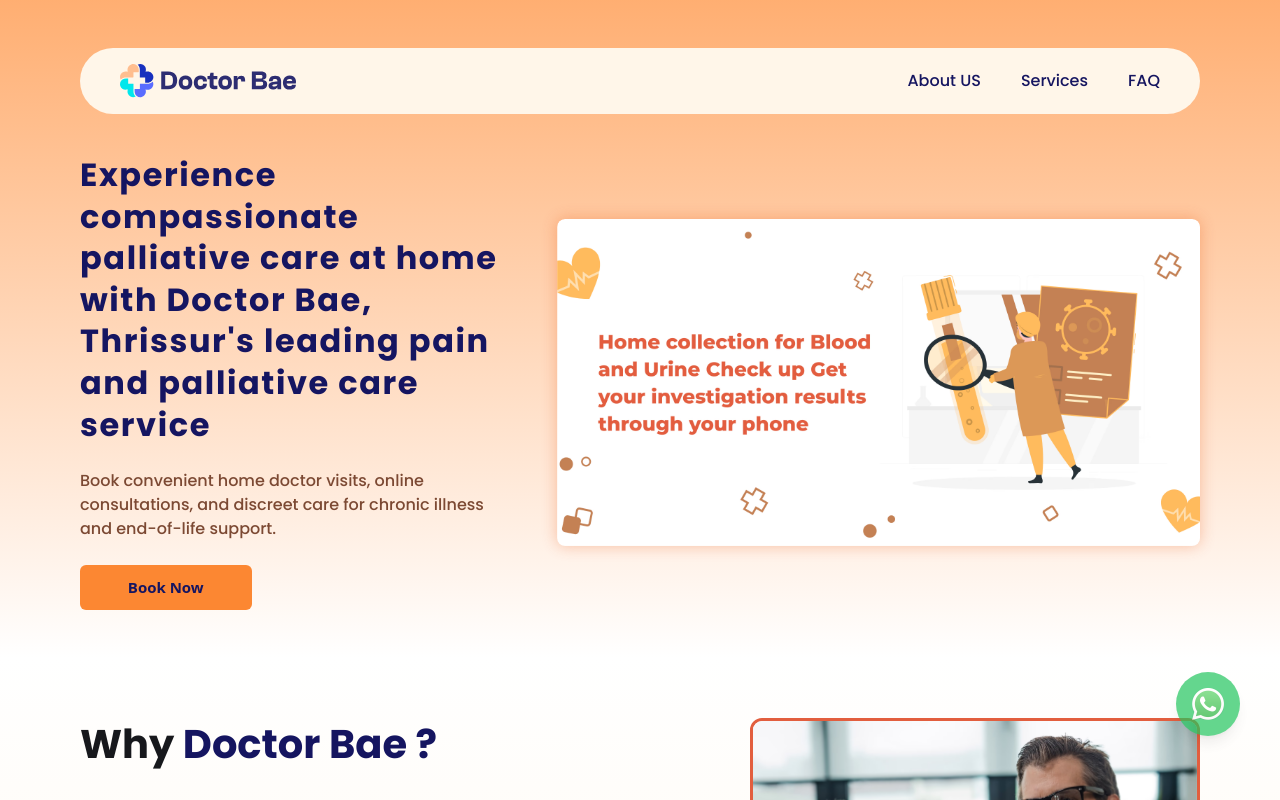
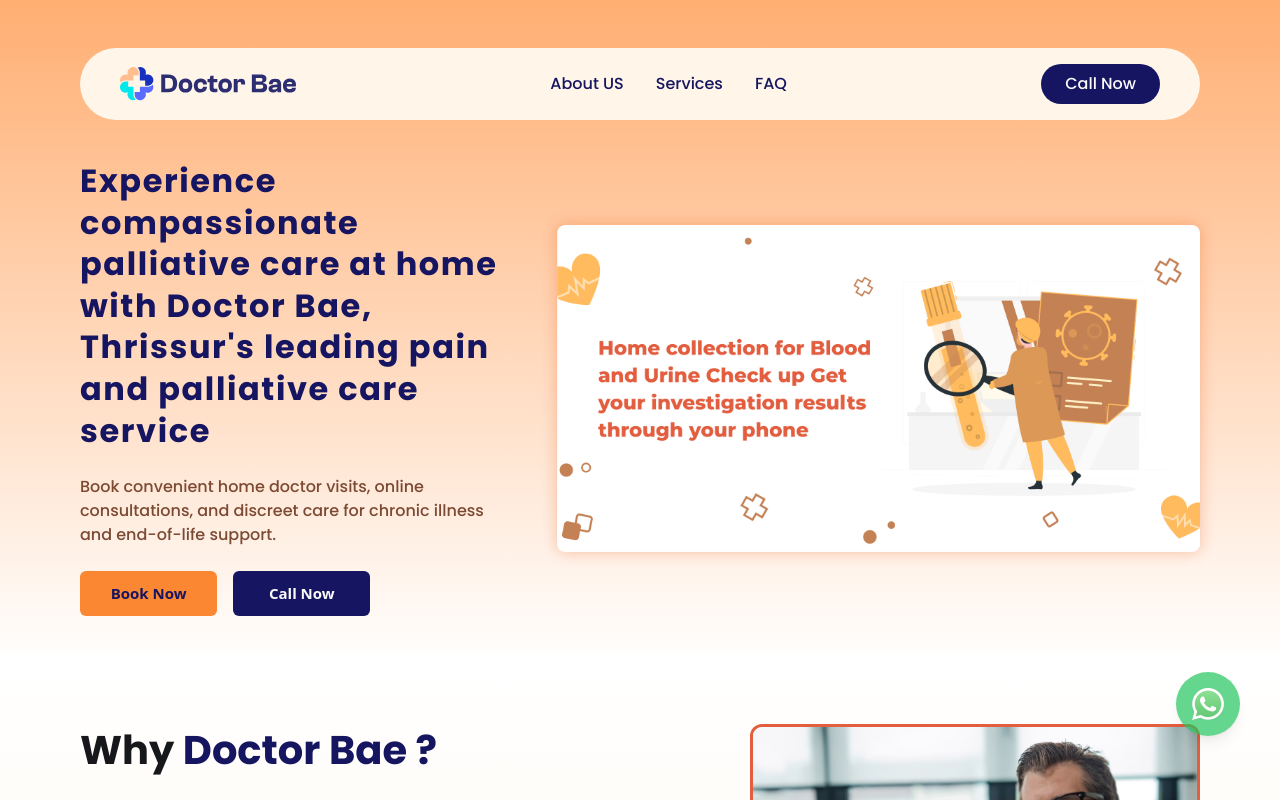
Before and after one commit to aZrael936/DocBae-Next, a Next.js app: page / in a window 1280 px wide. Shown: the top 800 px of the page. Built offline with nearby package versions, Linux system fonts and the light colour scheme.

Commit message:
Added Call now button

```diff
--- a/app/components/FAQ/FAQ.tsx
+++ b/app/components/FAQ/FAQ.tsx
@@ -3,59 +3,55 @@
 import FAQblock from "./FaqBlock";
 import { Helmet } from "react-helmet";
 
+interface FAQ {
+  heading: string;
+  content: string | React.ReactNode;
+}
+
 function FAQ() {
-  const faqs = [
+  const faqs: FAQ[] = [
     {
       heading: "What is Palliative Care?",
       content:
         "Palliative care focuses on improving the quality of life for people living with chronic or life-limiting illnesses. It provides relief from pain and other symptoms, emotional support for patients and families, and respect for individual choices during challenging times.",
     },
-
     {
       heading: "Who can Benefit from Palliative Care?",
       content:
         "Anyone living with a serious illness, such as cancer, heart disease, lung disease, or neurological conditions, can benefit from palliative care. It can be started at any stage of the illness, regardless of prognosis.",
     },
-
     {
       heading: "Services Offered in Our Palliative Care Program",
       content:
-        "Our comprehensive palliative care program includes:\n" +
-        "- Home doctor visits for pain management and symptom control\n" +
-        "- Expert consultations with palliative care specialists\n" +
-        "- Online and WhatsApp consultations for ongoing support\n" +
-        "- Discreet and compassionate care for mental health and well-being\n" +
-        "- Coordination with home nursing and equipment rentals\n" +
-        "- Bereavement support for families and caregivers",
+        "• Home doctor visits for pain management and symptom control\n" +
+        "• Expert consultations with palliative care specialists\n" +
+        "• Online and WhatsApp consultations for ongoing support\n" +
+        "• Discreet and compassionate care for mental health and well-being\n" +
+        "• Coordination with home nursing and equipment rentals\n" +
+        "• Bereavement support for families and caregivers",
     },
-
     {
       heading: "Medical Conditions Managed Through Home Doctor Visits",
       content:
-        "Our home doctors can manage various conditions, including:\n" +
-        "- Acute infections like fever, cold, or urinary tract infections\n" +
-        "- Chronic illnesses like diabetes, hypertension, or arthritis\n" +
-        "- Post-operative care and wound management\n" +
-        "- Pain management and symptom control\n" +
-        "- Medication reviews and adjustments",
+        "• Acute infections like fever, cold, or urinary tract infections\n" +
+        "• Chronic illnesses like diabetes, hypertension, or arthritis\n" +
+        "• Post-operative care and wound management\n" +
+        "• Pain management and symptom control\n" +
+        "• Medication reviews and adjustments",
     },
-
     {
       heading: "Scheduling Home Doctor Visits",
       content:
         "You can schedule visits as often as your condition requires, whether it's daily, weekly, or less frequently. We also offer same-day appointments for urgent needs.",
     },
-
     {
       heading: "Medical Concerns Addressed Through Online Consultations",
       content:
-        "Online consultations are suitable for various concerns, including:\n" +
-        "- Follow-up consultations for existing conditions\n" +
-        "- Minor illnesses like allergies, skin rashes, or common colds\n" +
-        "- Medication refills and prescription consultations\n" +
-        "- Seeking general medical advice and guidance",
+        "• Follow-up consultations for existing conditions\n" +
+        "• Minor illnesses like allergies, skin rashes, or common colds\n" +
+        "• Medication refills and prescription consultations\n" +
+        "• Seeking general medical advice and guidance",
     },
-
     {
       heading: "Requirements for Online Consultations",
       content:
@@ -71,7 +67,10 @@
       name: faq.heading,
       acceptedAnswer: {
         "@type": "Answer",
-        text: faq.content,
+        text:
+          typeof faq.content === "string"
+            ? faq.content.replace(/[•-]\s/g, "")
+            : "",
       },
     })),
   };
--- a/app/components/FAQ/FaqBlock.tsx
+++ b/app/components/FAQ/FaqBlock.tsx
@@ -1,24 +1,31 @@
-'use client';
-import React, { useState } from 'react';
-import Image from 'next/image';
+"use client";
+import React, { useState } from "react";
+import Image from "next/image";
 
-interface FAQblockIntrface {
+interface FAQblockInterface {
   heading: string;
-  content: string;
+  content: string | React.ReactNode;
 }
 
-const FAQblock: React.FC<FAQblockIntrface> = ({ heading, content }) => {
+const FAQblock: React.FC<FAQblockInterface> = ({ heading, content }) => {
   const [isOpen, setIsOpen] = useState(true);
 
-  const contentList = content.split('\n').map((item, index) => (
-    <li key={index} className="list-disc ml-5">
-      {item.replace('• ', '')}
-    </li>
-  ));
+  const renderContent = () => {
+    if (typeof content === "string") {
+      const contentList = content.split("\n").map((item, index) => (
+        <li key={index} className="list-disc ml-5">
+          {item.replace("• ", "").replace("- ", "")}
+        </li>
+      ));
+      return <ul>{contentList}</ul>;
+    }
+    return content;
+  };
 
   const toggleAccordion = () => {
     setIsOpen(!isOpen);
   };
+
   return (
     <div
       className="items-start rounded-[8px] flex-col bg-white p-5 w-full gap-5 text-sm h-auto"
@@ -32,15 +39,11 @@
           width={15}
           height={15}
           className={`transform transition-transform ${
-            isOpen ? 'rotate-90' : 'rotate-0'
+            isOpen ? "rotate-90" : "rotate-0"
           }`}
         />
       </div>
-      {isOpen && (
-        <div className="mt-4">
-          <ul>{contentList}</ul>
-        </div>
-      )}
+      {isOpen && <div className="mt-4">{renderContent()}</div>}
     </div>
   );
 };
--- a/app/components/HeroSection/HeroSection.tsx
+++ b/app/components/HeroSection/HeroSection.tsx
@@ -14,6 +14,7 @@
           Book convenient home doctor visits, online consultations, and discreet
           care for chronic illness and end-of-life support.
         </p>
+        <div className="flex flex-row gap-4 w-full md:w-[80%] justify-center md:justify-start">
           <a
             href="https://wa.me/9539313130?text=Hi%21%20I%20would%20like%20to%20enquire%20about%20your%20Services."
             target="_blank"
@@ -24,6 +25,17 @@
               <b>Book Now</b>
             </button>
           </a>
+          <a
+            href="tel:919539313130"
+            target="_blank"
+            rel="noopener noreferrer"
+            className="w-[80%] md:w-[40%]"
+          >
+            <button className="flex items-center text-[#FAFAFA] justify-center bg-[#151561] hover:bg-[#20208B] h-[45px] w-full text-[15px] font-[600] rounded-md">
+              <b>Call Now</b>
+            </button>
+          </a>
+        </div>
       </div>
 
       <div className="flex-1 lg:flex-[0.6] shadow-[0px_0px_15.08513px_0px_rgba(229,72,4,0.30)] rounded-lg overflow-hidden">
--- a/app/components/Navbar/Navbar.tsx
+++ b/app/components/Navbar/Navbar.tsx
@@ -1,8 +1,9 @@
-import Image from 'next/image';
+import Image from "next/image";
 
 function Navbar() {
   return (
     <div className="flex items-center justify-center md:justify-between bg-[#FFF6E9] px-10 py-4 rounded-full w-full relative">
+      <div className="flex-shrink-0">
         <Image
           className="md:full items-center justify-center md:justify-start"
           alt="Main logo"
@@ -10,23 +11,30 @@
           width={176}
           height={33}
         />
-      <div className="hidden md:inline-flex justify-end items-center gap-x-10">
+      </div>
+
+      <div className="hidden md:flex items-center space-x-8 flex-grow justify-center max-w-2xl">
         <a href="#AboutUS">
-          <div className="text-[#151560] font-poppins font-medium text-base">
+          <div className="text-[#151560] font-poppins font-medium text-base whitespace-nowrap">
             About US
           </div>
         </a>
-        {/* <div className="text-[#151560] font-poppins font-medium text-base">
-          Gallery
-        </div> */}
         <a href="#Services">
-          <div className="text-[#151560] font-poppins font-medium text-base">
+          <div className="text-[#151560] font-poppins font-medium text-base whitespace-nowrap">
             Services
           </div>
         </a>
         <a href="#FAQ">
-          <div className="text-[#151560] font-poppins font-medium text-base">
+          <div className="text-[#151560] font-poppins font-medium text-base whitespace-nowrap">
             FAQ
+          </div>
+        </a>
+      </div>
+
+      <div className="hidden md:block flex-shrink-0">
+        <a href="tel:919539313130">
+          <div className="text-[#FAFAFA] bg-[#151561] hover:bg-[#20208B] px-6 py-2 font-poppins font-medium text-base rounded-full whitespace-nowrap">
+            Call Now
           </div>
         </a>
       </div>
```
Lines whose indentation alone changed are shown as unchanged.
